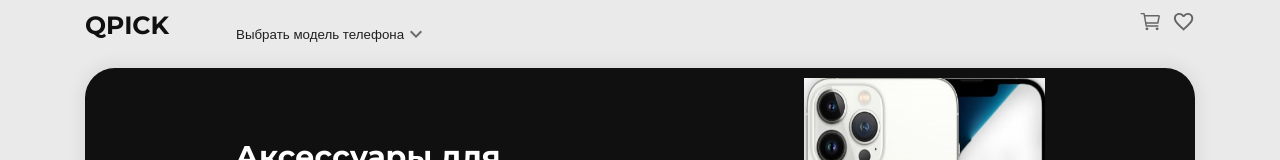
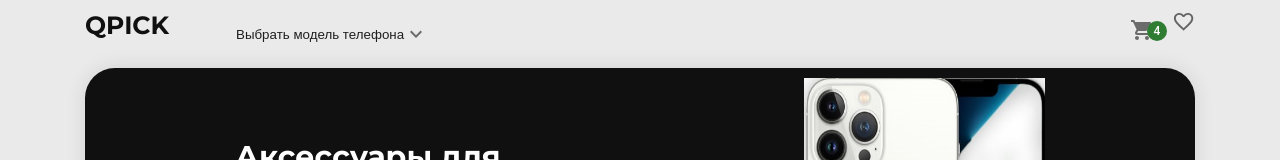
Before and after one commit to bekich-2010/apple-shop, a React (Create React App) app: page / in a window 1280 px wide. Shown: the top 160 px of the page. Built offline with nearby package versions, Linux system fonts and the light colour scheme; data requests are answered from the project's data file.

Commit message:
Пытался сделать Cart

```diff
--- /dev/null
+++ b/src/components/Header/CartLink.jsx
@@ -0,0 +1,24 @@
+import * as React from 'react';
+import Badge from '@mui/material/Badge';
+import { styled } from '@mui/material/styles';
+import IconButton from '@mui/material/IconButton';
+import ShoppingCartIcon from '@mui/icons-material/ShoppingCart';
+
+const StyledBadge = styled(Badge)(({ theme }) => ({
+    '& .MuiBadge-badge': {
+        right: -3,
+        top: 13,
+        border: `2px solid ${theme.palette.background.gray}`,
+        padding: '0 4px',
+    },
+}));
+
+export default function CartLink() {
+    return (
+        <IconButton aria-label="cart">
+            <StyledBadge badgeContent={4} color="success">
+                <ShoppingCartIcon />
+            </StyledBadge>
+        </IconButton>
+    );
+}
--- a/src/components/Header/Header.jsx
+++ b/src/components/Header/Header.jsx
@@ -8,6 +8,7 @@ import Accordion from "@mui/material/Accordion";
 import AccordionSummary from "@mui/material/AccordionSummary";
 import ExpandMoreIcon from "@mui/icons-material/ExpandMore";
 import AccordionDetails from "@mui/material/AccordionDetails";
+import CartLink from "./CartLink";
 
 const Header = () => {
     const [active, setActive] = useState(false)
@@ -84,7 +85,7 @@ const Header = () => {
                     </nav>
                     <div className="header__cartfav">
                         <Link to="/cart">
-                            <IoCartOutline className="header__cart"/>
+                            <CartLink/>
                         </Link>
                         <Link to='/favorites'>
                             <MdFavoriteBorder className="header__fav"/>
--- a/src/pages/OneProduct/LeatherCasesOneProduct.jsx
+++ b/src/pages/OneProduct/LeatherCasesOneProduct.jsx
@@ -1,9 +1,24 @@
-import React from 'react';
+import { useDispatch, useSelector } from 'react-redux';
+import {addCart} from "../../store/reducers/Carts";
 
 const LeatherCasesOneProduct = () => {
+    const dispatch = useDispatch();
+    const carts = useSelector(state => state.cart.items);
+    const item = useSelector(state => state.product.currentItem);
+
+    const isItemInCart = carts.some(el => el.id === item.id);
+
     return (
         <div>
-
+            {
+                isItemInCart ?
+                    <div>
+                        <button>-</button>
+                        <input type="text" />
+                        <button>+</button>
+                    </div> :
+                    <button onClick={() => dispatch(addCart(item))}>В корзину</button>
+            }
         </div>
     );
 };
--- /dev/null
+++ b/src/store/reducers/Carts.js
@@ -0,0 +1,29 @@
+import {createSlice} from "@reduxjs/toolkit";
+
+const carts = createSlice({
+    name:'carts',
+    initialState:{
+        data:[]
+    },
+    reducers:{
+        addCart : (state,action) => {
+
+            if (state.data.some(item => item.id === action.payload)){
+                state.data = state.data.map((item) =>{
+                    if (item.id === action.payload){
+                        return{...item,count: item.count + 1}
+                    }
+                    return item
+                })
+            }else {
+                state.data = [...state.data, {
+                    id: action.payload,
+                    count: 1
+                }]
+            }
+        }
+    }
+})
+
+export const {addCart} = carts.actions
+export default carts.reducer;
--- a/src/store/store.js
+++ b/src/store/store.js
@@ -1,14 +1,12 @@
 import {configureStore} from "@reduxjs/toolkit";
 import changeFavorites from "../store/reducers/changeFavorites";
-import addCart from "../store/reducers/addCart";
-import removeCart from "../store/reducers/removeCart";
+import carts from "../store/reducers/Carts"
 import user from "../store/reducers/user";
 
 export const store = configureStore({
     reducer: {
         changeFavorites,
-        addCart,
-        removeCart,
+        carts,
         user
     }
 })
```
Also changed, not shown: src/store/reducers/addCart.js (deleted), src/store/reducers/removeCart.js (deleted).
